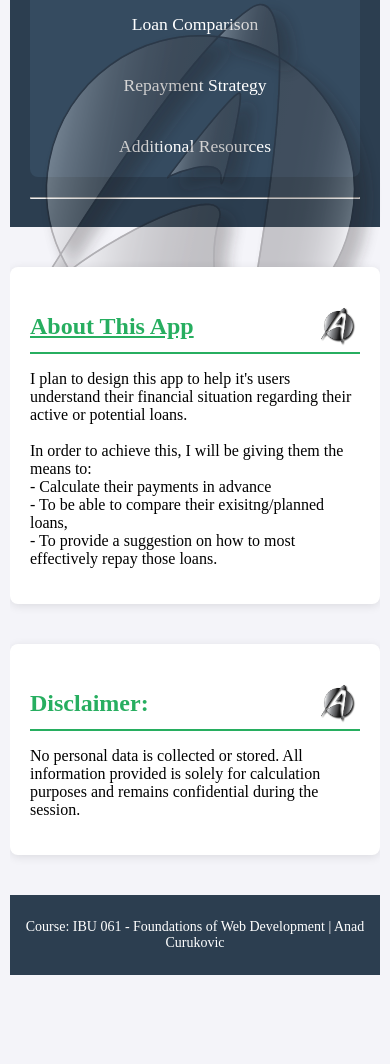
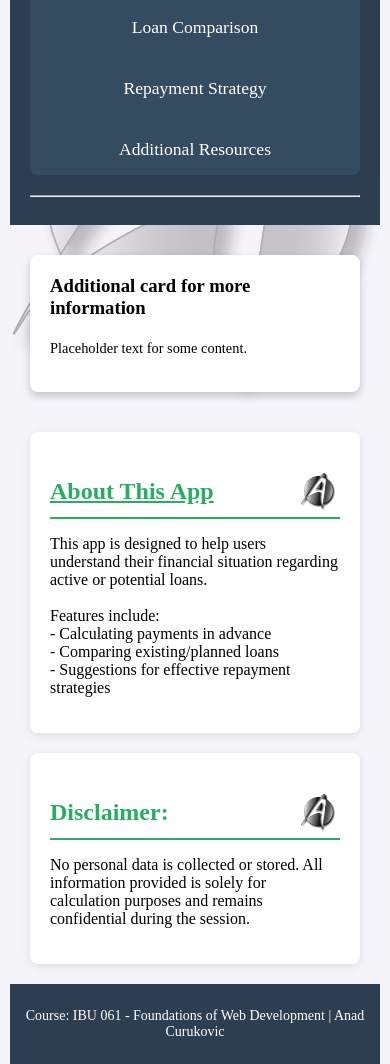
Before and after one commit to An3DCu/Foundations-of-Frontend-Web-Development-labs, a plain HTML site: page Assignment1/Main.html in a window 390 px wide. Shown: the part 218-1282 px from the top of the page. Before the commit the page ends 1193 px from the top, so only its background shows below. Drawn offline with Linux system fonts and the light colour scheme.

Commit message:
Added a bit more to the layout, fixed some minor responsiveness issues.

```diff
--- a/Assignment1/Assignment1.css
+++ b/Assignment1/Assignment1.css
@@ -18,6 +18,7 @@ header {
     text-align: center;
     padding: 10px 0;
     font-size: 14px;
+    margin-top: auto;
 }
 
 
@@ -234,11 +235,14 @@ tr:nth-child(even) {
     }
 }
 
+
+
+
 .main-content {
     position: relative;
     padding: 0px;
-    z-index: 0;
     overflow: hidden;
+    padding-bottom: 60px;
 }
 .main-content::before {
     content: '';
--- a/Assignment1/Main.html
+++ b/Assignment1/Main.html
@@ -5,9 +5,10 @@
     <meta name="viewport" content="width=device-width, initial-scale=1.0">
     <title>Assignment Plan: Loan App</title>
     <link rel="stylesheet" href="SassMainAttempt.css">
+
 </head>
 <body>
-    <header>
+    <header style="z-index: 1;">
         <h1><i>Loan Insights</i><span class="logo"></span></h1>
         <hr>
         <nav>
@@ -23,24 +24,34 @@
     </header>
 
     <div class="main-content">
-    <section id="about">
-       <h2><span class="about-section"><u>About This App</u></span></h2>
-        <p>I plan to design this app to help it's users understand their financial situation regarding their active or potential loans.<br><br>
-            In order to achieve this, I will be giving them the means to:
-            <br>- Calculate their payments in advance<br>
-            - To be able to compare their exisitng/planned loans,<br>
-         - To provide a suggestion on how to most effectively repay those loans. </p>
-    </section>
+        <div class="floating-card">
+            <h3>Additional card for more information</h3>
+            <p>Placeholder text for some content.</p>
+        </div>
 
-<section>
-         <h2><span class="about-section">Disclaimer: </span></h2>
-        <p>No personal data is collected or stored. All information provided is solely for calculation purposes and remains confidential during the session.
-        </p>
-    </section>
+        <div class="content-column">
+            <section id="about">
+                <h2><span class="about-section"><u>About This App</u></span></h2>
+                <p>
+                    This app is designed to help users understand their financial situation regarding active or potential loans.<br><br>
+                    Features include:<br>
+                    - Calculating payments in advance<br>
+                    - Comparing existing/planned loans<br>
+                    - Suggestions for effective repayment strategies
+                </p>
+            </section>
+
+            <section id="disclaimer" style="z-index: 1;">
+                <h2><span class="about-section">Disclaimer:</span></h2>
+                <p>
+                    No personal data is collected or stored. All information provided is solely for calculation purposes and remains confidential during the session.
+                </p>
+            </section>
+        </div>
     </div>
 
     <footer class="footer">
-        <p>Course: IBU 061 - Foundations of Web Development | Anad Curukovic </p>
+        <p>Course: IBU 061 - Foundations of Web Development | Anad Curukovic</p>
     </footer>
 </body>
 </html>
--- a/Assignment1/SassMainAttempt.scss
+++ b/Assignment1/SassMainAttempt.scss
@@ -11,6 +11,9 @@ body {
   background-color: $background-color;
   margin: 0;
   padding: 0 10px;
+  display: flex;
+  flex-direction: column;
+  min-height: 100vh;
 }
 
 header {
@@ -18,9 +21,8 @@ header {
   color: $text-color;
   text-align: center;
   padding: 20px;
-}
 
-header h1 {
+  h1 {
     margin: 0;
     font-size: 2.5em;
 
@@ -33,6 +35,7 @@ header h1 {
       height: 40px;
       margin-left: 10px;
       vertical-align: middle;
+    }
   }
 }
 
@@ -65,10 +68,12 @@ nav ul {
 }
 
 .main-content {
+  display: grid;
+  grid-template-columns: 300px 1fr;
+  grid-gap: 60px;
+  padding: 20px;
   position: relative;
-  padding: 0;
-  z-index: 0;
-  overflow: hidden;
+  flex: 1;
 
   &::before {
     content: '';
@@ -87,39 +92,67 @@ nav ul {
   }
 }
 
+.floating-card {
+  grid-column: 1;
+  width: 100%;
+  padding: 20px;
+  background-color: #fff;
+  box-shadow: 0 4px 8px rgba(0, 0, 0, 0.2);
+  border-radius: 8px;
+  box-sizing: border-box;
+
+
+  h3 {
+    margin-top: 0;
+  }
+
+  p {
+    font-size: 0.9em;
+    line-height: 1.4;
+  }
+}
+
+.content-column {
+  grid-column: 2;
+  display: flex;
+  flex-direction: column;
+  gap: 20px;
+}
+
 section {
-  margin: 40px auto;
-  padding: 20px;
-  max-width: 800px;
   background-color: #fff;
   border-radius: 8px;
+  padding: 20px;
   box-shadow: 0 2px 10px rgba(0, 0, 0, 0.1);
+  position: relative;
 
   h2 {
+    display: flex;
+    justify-content: space-between;
+    align-items: center;
     color: $primary-color;
     border-bottom: 2px solid $primary-color;
     padding-bottom: 5px;
     margin-bottom: 10px;
     font-weight: bold;
-  }
+
+    span.about-section {
+      display: inline-block;
     }
 
-.about-section {
-  display: flex;
-  justify-content: space-between;
-  align-items: center;
 
     &::after {
       content: '';
-    display: inline-block;
       width: 40px;
       height: 40px;
       background-image: $logo-url;
       background-size: contain;
       background-repeat: no-repeat;
-    margin-left: 200px;
+      margin-left: 10px;
     }
   }
+}
+
 
 .footer {
   background-color: $header-footer-bg;
@@ -127,56 +160,59 @@ section {
   text-align: center;
   padding: 10px 0;
   font-size: 14px;
+  width: 100%;
+  box-sizing: border-box;
+  position: relative;
 }
 
-@media (min-width: 600px) {
-  header h1 {
-      font-size: 2em;
+@media (max-width: 1024px) {
+  .main-content {
+    display: flex;
+    flex-direction: column;
+    gap: 20px;
   }
+
+  .floating-card {
+    margin-bottom: 20px;
+    height:fit-content;
+  }
+
+  .content-column {
+    display: flex;
+    flex-direction: column;
+    gap: 20px;
+  }
+
   nav ul {
-      flex-direction: row;
+    flex-direction: column;
+    align-items: flex-start;
+    padding-left: 20px;
+    gap: 10px;
+
+    li {
+      margin: 5px 0;
     }
-  section {
-      margin: 30px auto;
-      max-width: 90%;
+
+    a {
+      width: 100%;
+      text-align: left;
+    }
   }
 }
 
-@media (min-width: 1024px) {
+@media (max-width: 768px) {
   nav ul {
-      justify-content: space-around;
-      padding: 0 20px;
+    align-items: center;
+    padding: 0;
   }
-  header h1 {
-      font-size: 2.5em;
-  }
-  section {
-      max-width: 800px;
+
+  .floating-card {
+    margin-top: 10px;
   }
 }
 
-@media (max-width: 599px) {
-  nav ul {
-      flex-direction: column;
-      align-items: center;
-  }
-  nav ul li {
-      margin: 10px 0;
-  }
-  header h1 {
-      font-size: 1.8em;
-  }
-  input[type="submit"] {
-      width: 100%;
+@media (min-width: 1025px) {
+  .floating-card {
+   height:fit-content;
   }
 }
-
-@media (max-width: 400px) {
-  .about-section, .about-section2 {
-      flex-direction: row;
-      align-items: center;
-  }
-  .about-section::after, .about-section2::after {
-      margin: 0;
-  }
-}
```
Also changed, not shown: Assignment1/Additional.html (+20 -0 lines), Assignment1/LoanCalc.html (+10 -0 lines), Assignment1/LoanComp.html (+10 -0 lines), Assignment1/Repay.html (+10 -0 lines), Assignment1/SassMainAttempt.css, 1 other file. Lines whose indentation alone changed are shown as unchanged.
